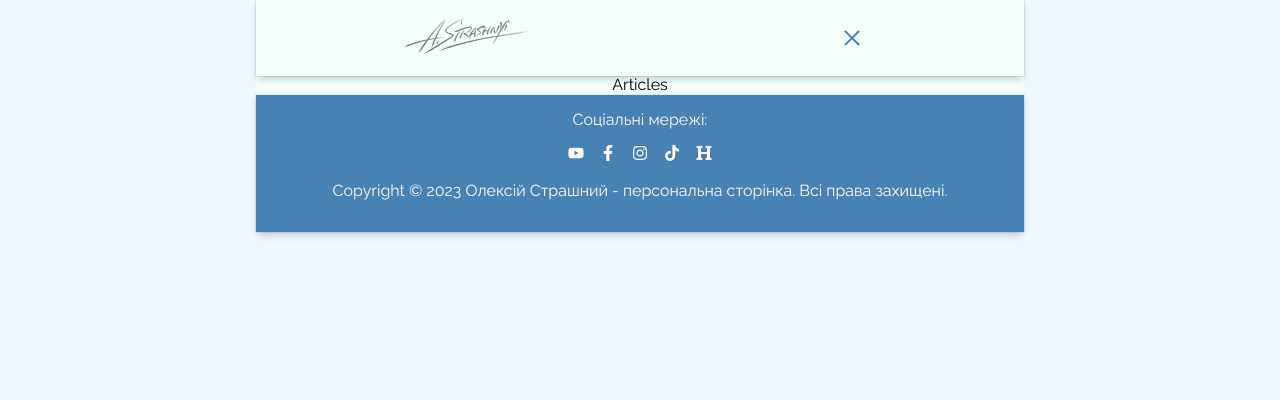
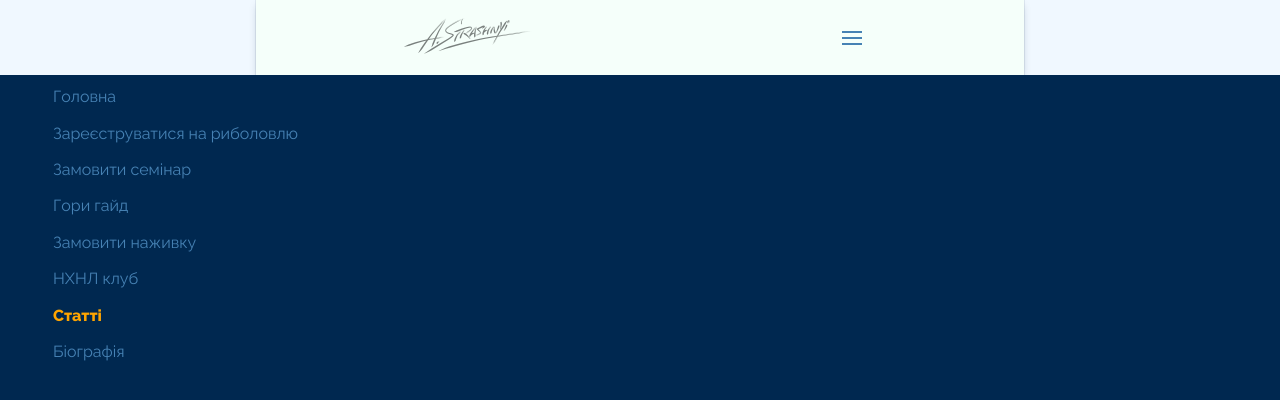
Before and after one commit to Iuriius/AlexStrReact, a React (Create React App) app: page /AlexStrReact/articles in a window 1280 px wide. Shown: the top 400 px of the page. Built offline with nearby package versions, Linux system fonts and the light colour scheme.

Commit message:
Update Header.jsx

```diff
--- a/src/components/Header/Header.jsx
+++ b/src/components/Header/Header.jsx
@@ -14,7 +14,7 @@ export const Header = () => {
     i18n.changeLanguage(lng);
   };
 
-  const [isOpen, setOpen] = useState(true);
+  const [isOpen, setOpen] = useState(false);
 
   return (
     <>
```
